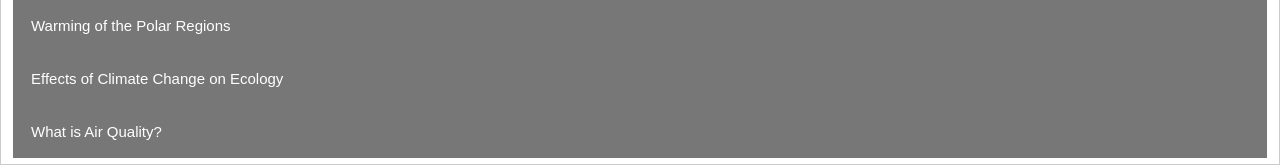
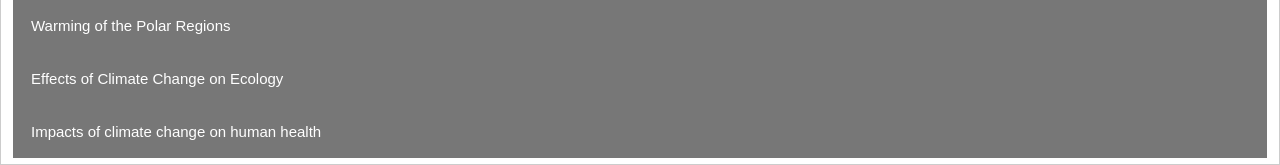
Before and after one commit to Vijaya0110/Air-Pollution-and-Climate-Change, a Flask app: page / in a window 1280 px wide, after a click on "Climate Change". Shown: the part 737-902 px from the top of the page. Run offline with Flask 2, Linux system fonts and the light colour scheme.

Commit message:
Update start.html

```diff
--- a/templates/start.html
+++ b/templates/start.html
@@ -272,8 +272,12 @@ The intensity of tropical storms and hurricanes is also increasing due to warmer
 <b>Coral reefs are dying due to warming ocean temperatures.<b>
  <p>One-third of the Earth’s corals have been lost due to the warming ocean. When average ocean temperatures rise just 1°C, the coral become stressed and expel the symbiotic algae that make their food, resulting in the appearance of white coral (called coral bleaching). Though coral reefs cover less than one percent of the ocean floor, they support about 25% of all life in the ocean. The loss of coral reefs threatens marine ecosystems that depend on reefs as nurseries for fish and other marine species. Coastlines normally protected by coral reefs are also more vulnerable to erosion and storms.</p>
 </div>
-  <button type="button" class="collapsible">What is Air Quality?</button>
+  <button type="button" class="collapsible">Impacts of climate change on human health</button>
 <div class="content">
+ <h2>Three ways a changing climate can impact human health:</h2
+   <p><b>Extreme events:</b> There is evidence that natural events such as heat waves, droughts, and storms are becoming more common and/or more intense as Earth’s climate warms. These events pose risks to human health. Thus more of them or more intense events pose more risk to human health. </p>
+<p><b>Vector-borne diseases: </b>Mosquitoes and other animals that carry infectious diseases like malaria from place to place (person to person) can only flourish in certain environments. As regional climates shift, the geographic distribution of these “vectors” changes as well.</p>
+<p><b>Water and human health:</b> The rates of water-borne diseases (resulting from unclean water) and water-washed diseases (resulting from lack of washing where water is scarce) are both expected to increase as climate continues to change.</p>
  </div>
 </div>
 
```
